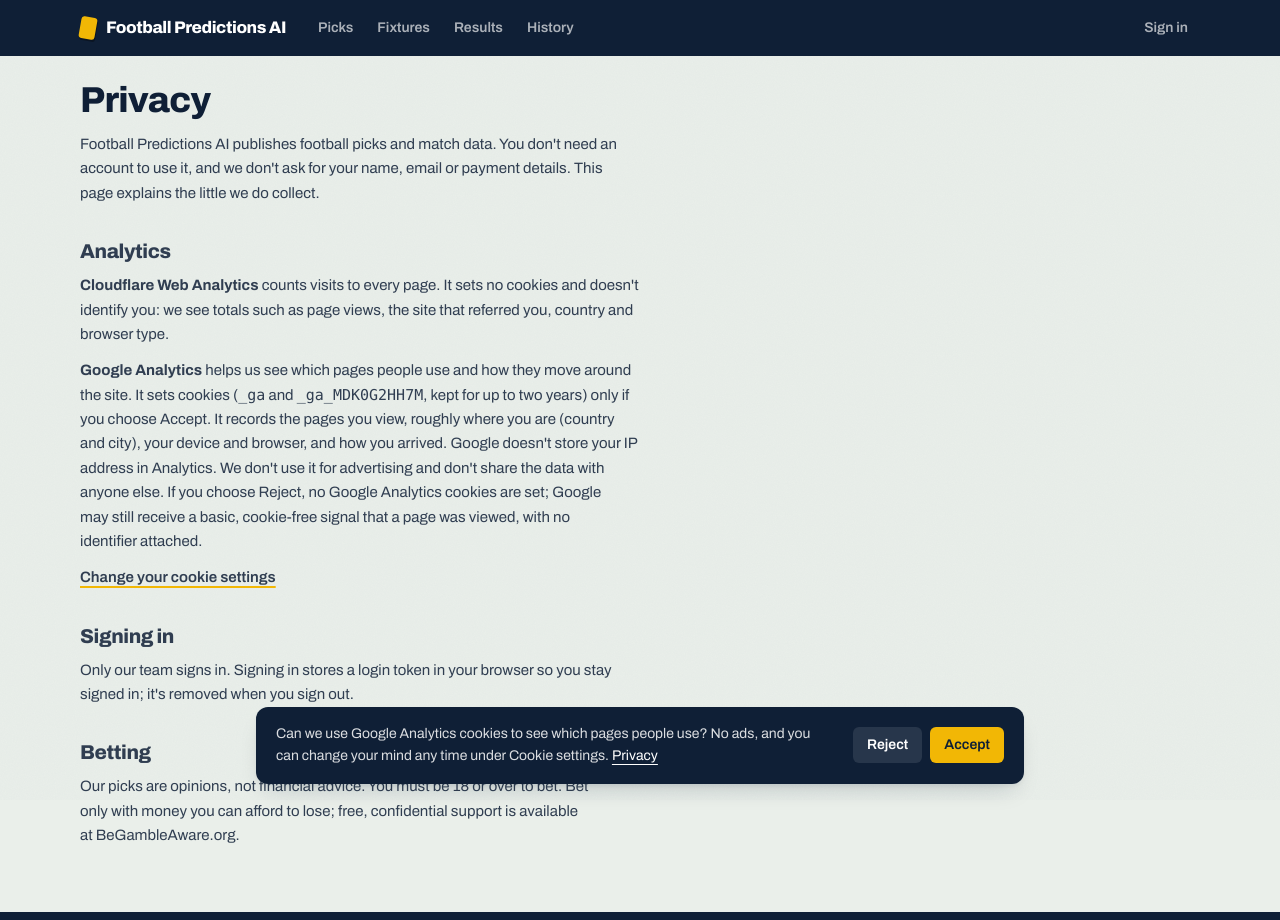
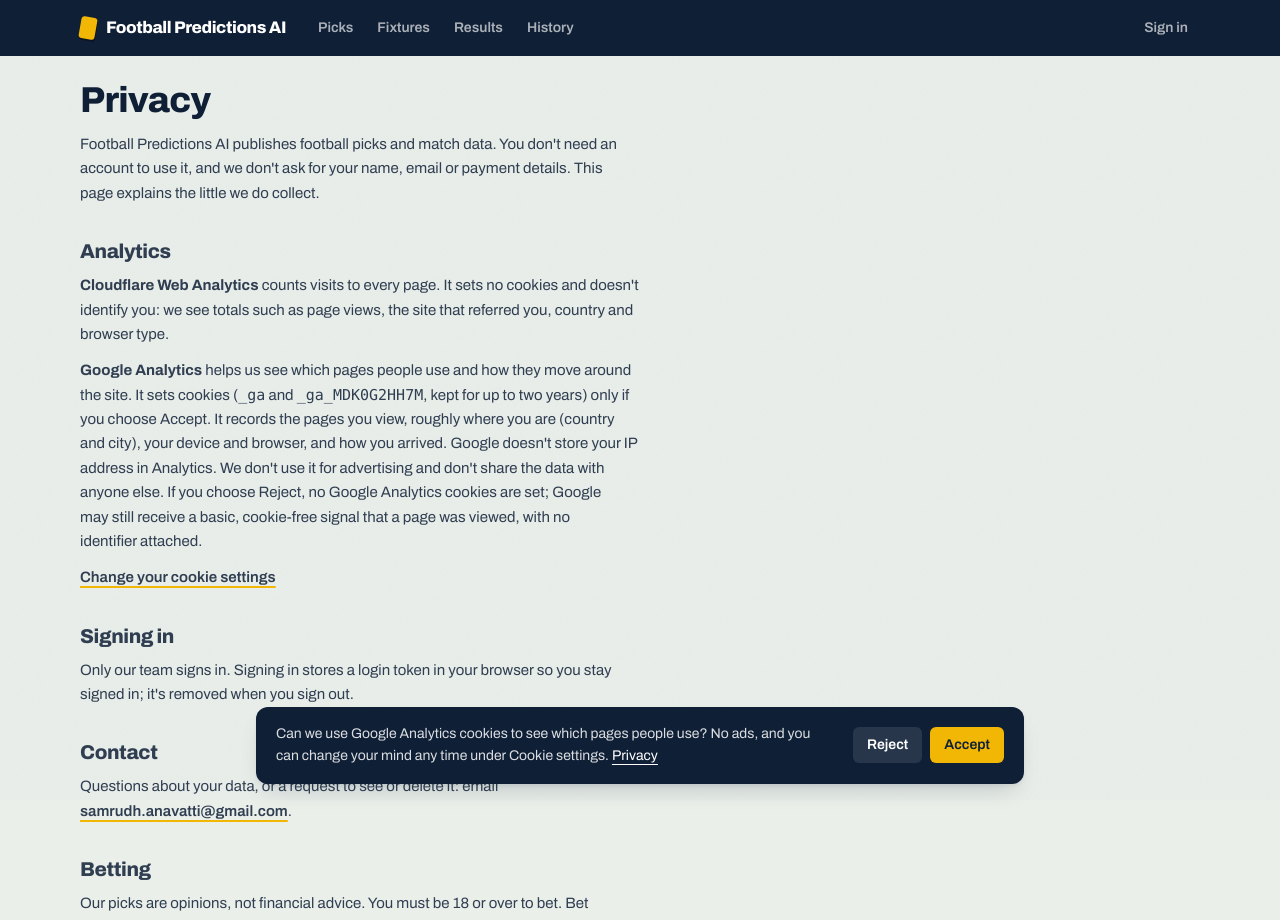
Before and after one commit to Samrudh-Anavatti/football-betting, a React (Vite) app in the folder frontend/: page /#/privacy in a window 1280 px wide. Shown: the top 920 px of the page. Built offline with nearby package versions, Linux system fonts and the light colour scheme; no server answers.

Commit message:
Privacy page: contact email
Co-Authored-By: Claude Opus 5.5 <noreply@anthropic.com>

```diff
--- a/frontend/src/pages/Privacy.jsx
+++ b/frontend/src/pages/Privacy.jsx
@@ -36,6 +36,15 @@ export default function Privacy() {
         when you sign out.
       </p>
 
+      <H>Contact</H>
+      <p>
+        Questions about your data, or a request to see or delete it: email{' '}
+        <a href="mailto:samrudh.anavatti@gmail.com" className="link">
+          samrudh.anavatti@gmail.com
+        </a>
+        .
+      </p>
+
       <H>Betting</H>
       <p>
         Our picks are opinions, not financial advice. You must be 18 or over to bet. Bet only with money you can
```
